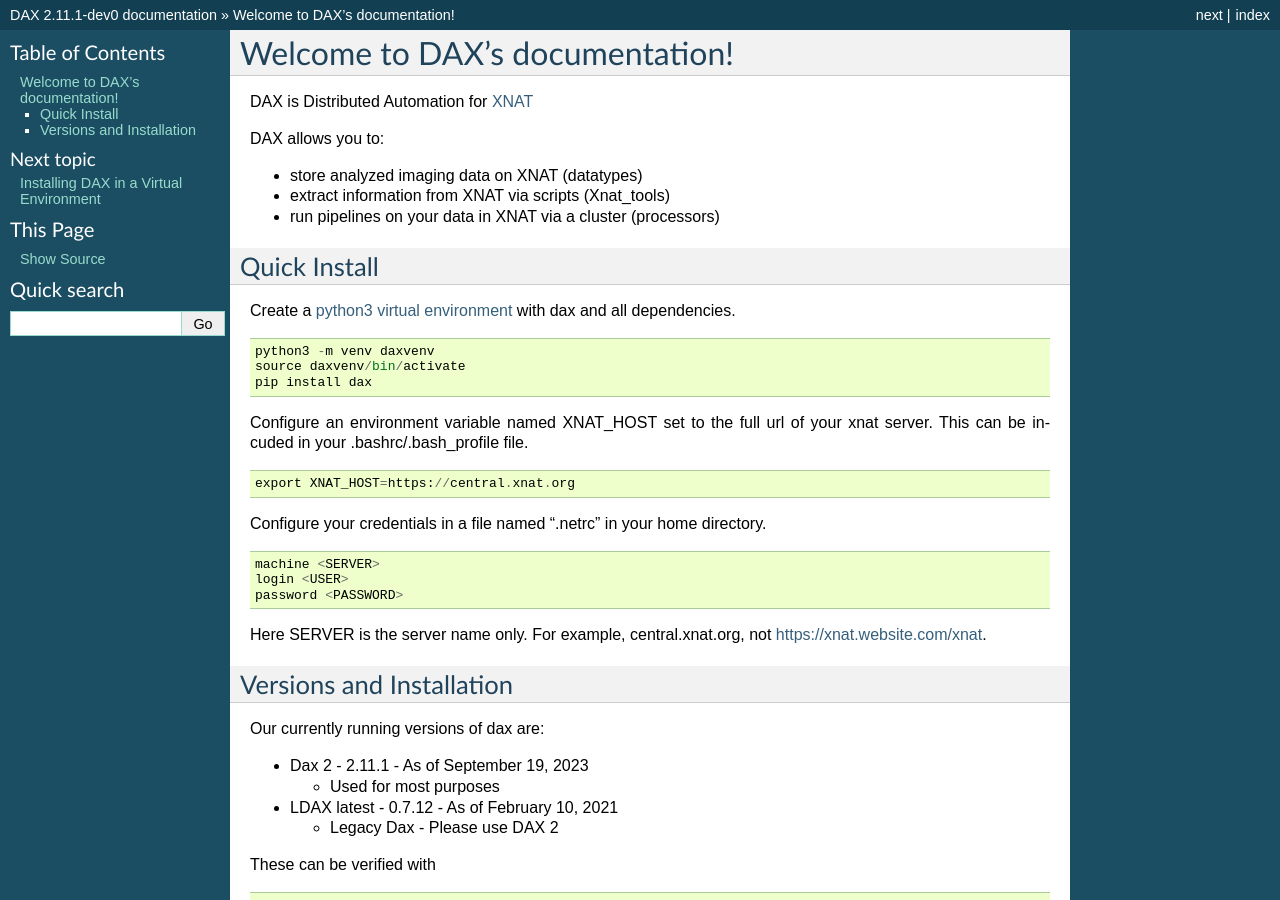
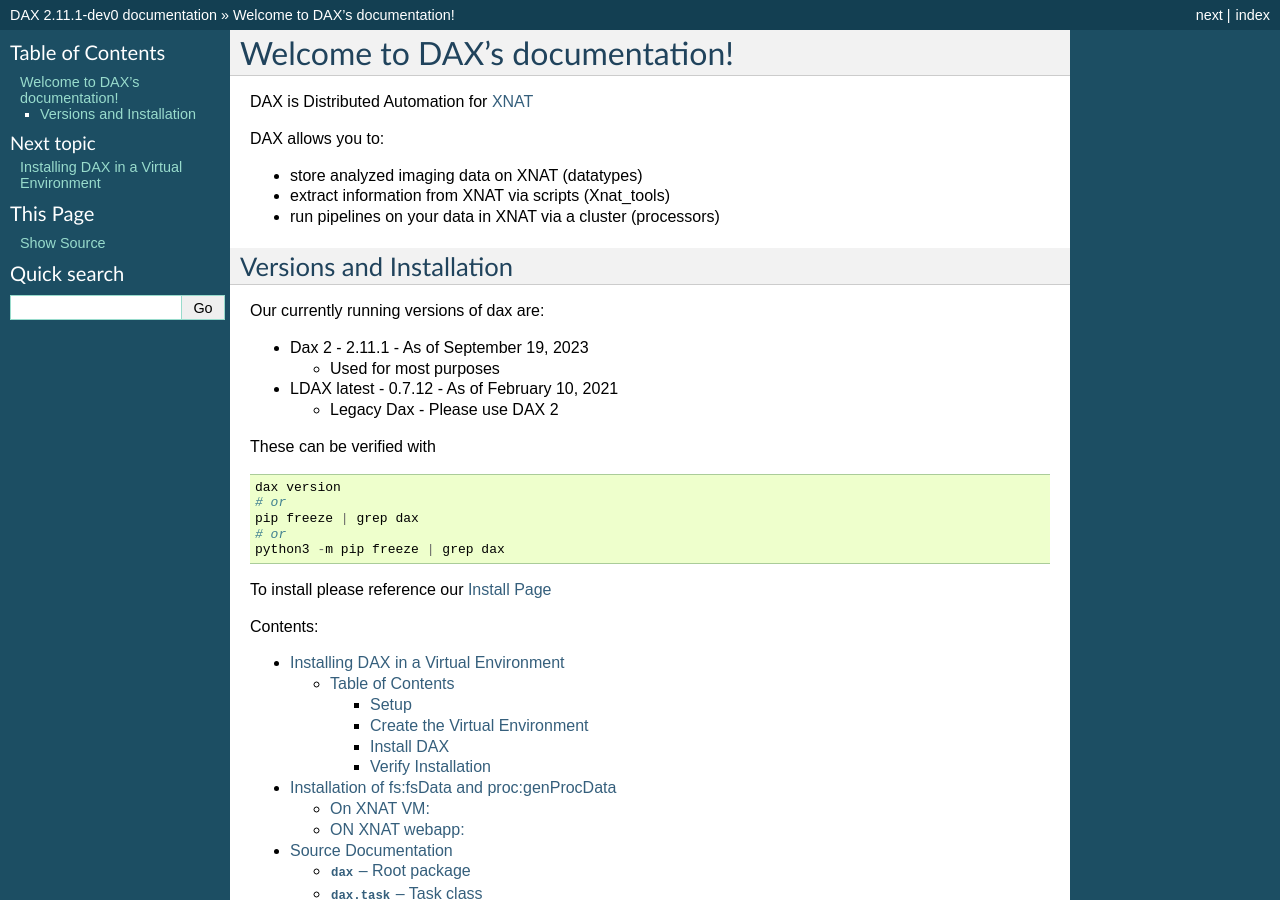
Before and after one commit to VUIIS/dax, a Sphinx documentation site: the page built from docs/index.rst, in a window 1280 px wide and 900 px high. Built offline with Sphinx 7.4.7, drawn with Linux system fonts in a browser that asks for light colours.

Commit message:
Update index.rst

```diff
--- a/docs/index.rst
+++ b/docs/index.rst
@@ -8,32 +8,6 @@
 - store analyzed imaging data on XNAT (datatypes)
 - extract information from XNAT via scripts (Xnat_tools)
 - run pipelines on your data in XNAT via a cluster (processors)
-
-Quick Install
--------------------------
-Create a `python3 virtual environment <https://docs.python.org/3/library/venv.html>`_ with dax and all dependencies.
-
-::
-
-  python3 -m venv daxvenv
-  source daxvenv/bin/activate
-  pip install dax
-
-
-Configure an environment variable named XNAT_HOST set to the full url of your xnat server. This can
-be incuded in your .bashrc/.bash_profile file.
-::
-
-  export XNAT_HOST=https://central.xnat.org
-
-Configure your credentials in a file named ".netrc" in your home directory.
-::
-
-  machine <SERVER>
-  login <USER>
-  password <PASSWORD>
-
-Here SERVER is the server name only. For example, central.xnat.org, not https://xnat.website.com/xnat.
 
 
 Versions and Installation
```
